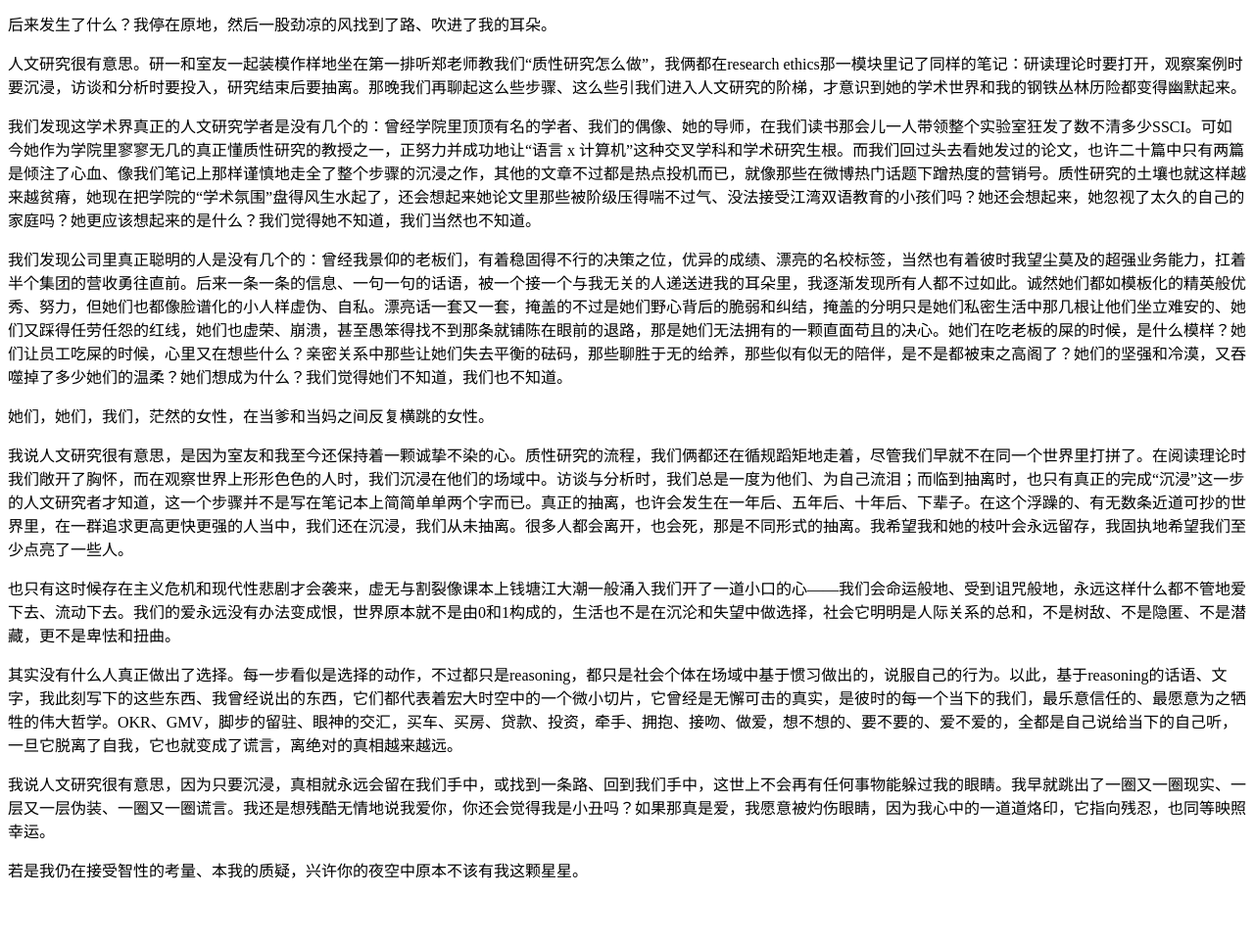
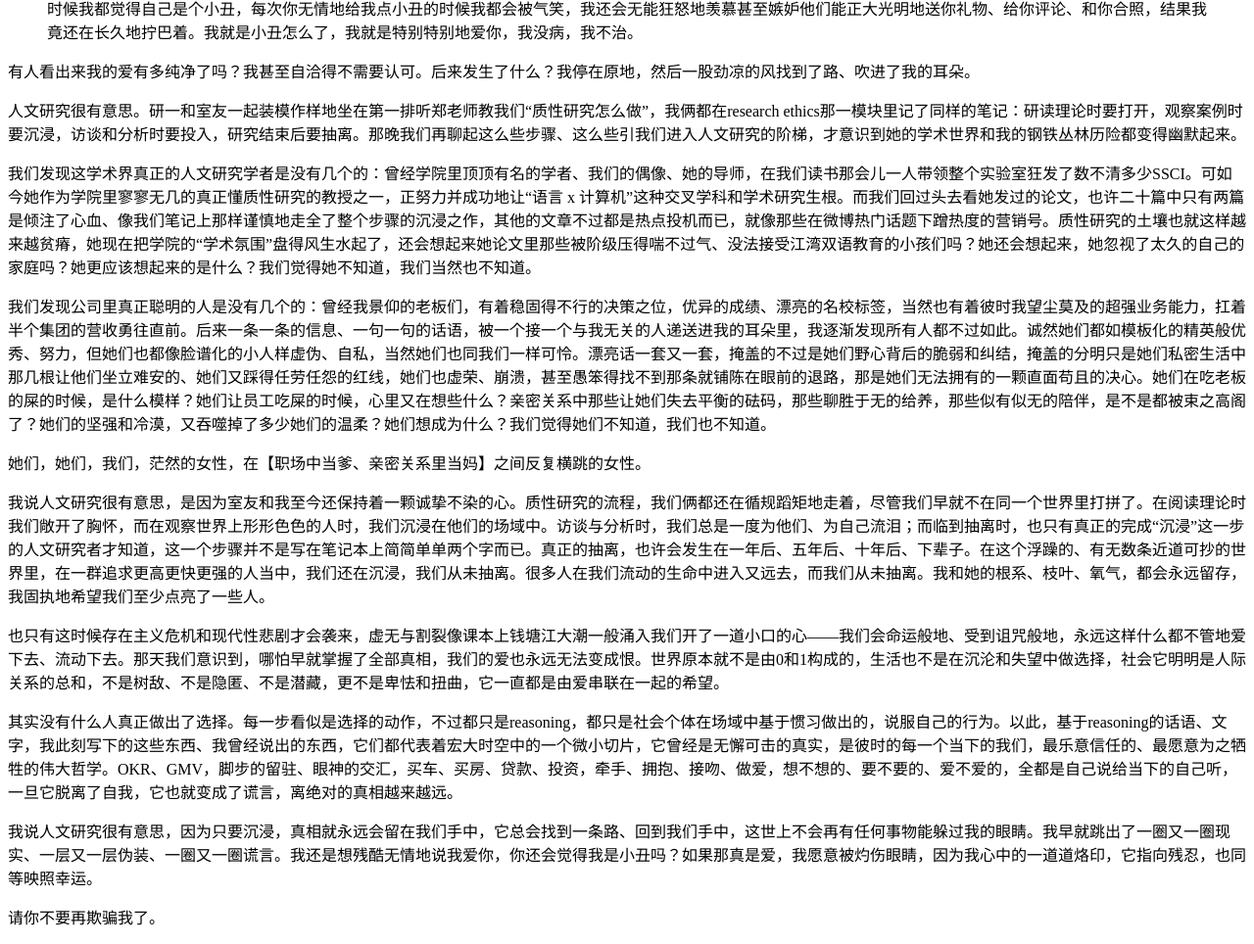
Before and after one commit to irethemelon/blog-le-livre-infini, an Eleventy site: page src/site/notes/永不婚恋.md in a window 1280 px wide. Shown: the part 3922-4886 px from the top of the page at 98% size. Before the commit the page ends 4838 px from the top, so only its background shows below. Built offline with nearby package versions, Linux system fonts and the light colour scheme; Eleventy itself is replaced by a stand-in of ours; files that its build step writes are made by us from their sources; what @sindresorhus/slugify, eleventy-plugin-nesting-toc, fs-file-tree, glob would draw is missing.

Commit message:
Update content src/site/notes/永不婚恋.md

```diff
--- a/src/site/notes/永不婚恋.md
+++ b/src/site/notes/永不婚恋.md
@@ -73,7 +73,7 @@ That’s why I fucking detest roses.
 
 促膝长谈的十几个小时里，我们还是像在宿舍里一样，她窝在床里，我蹲在椅上，我们聊社会聊文化，跳出所有体制与规则去批判世界、重构我们的视野，一不小心脑子又升了好多级。但当我们谈及爱情与前夫的话题时，室友的表现和一年前已经完全不一样了。
 
-她的前夫就在她回来的这几天搬去了悉尼。聪明绝顶的他在29岁这样顺畅地再登人生巅峰，拿下字节算法百万年薪的offer，在朋友圈分享了俗气的悉尼歌剧院。也许他的这段人生也是许多开发工作者梦寐以求的，英俊、聪明、名校、大厂、出国、中产。想必他后来加上的微信好友中，已经有不少男男女女被这般条件迷了去。
+好巧不巧，两人像是约好了，她的前夫就在她回来的这几天搬去了悉尼。两人的微信聊天已经不再针锋相对，我品读上去有种《北京遇上西雅图》中年感。聪明绝顶的他在29岁这样顺畅地再登人生巅峰，拿下字节算法百万年薪的offer，在朋友圈分享了俗气的悉尼歌剧院。也许他的这段人生也是许多开发工作者梦寐以求的，英俊、聪明、名校、大厂、出国、中产。想必他后来加上的微信好友中，已经有不少男男女女被这般条件迷了去。并且，前文他刚患上的抑郁转双向，somehow就这样痊愈了。
 
 “他现在突然想要在那边拿绿卡了，可是这个面试机会一开始还是我帮他network到的。” 室友面无表情地和我说了这句话，一年前的她可是会崩溃地抱着我说的。
 
@@ -93,9 +93,9 @@ That’s why I fucking detest roses.
 
 “一边冷漠地说着自己有多强，一边四处开屏来掩饰自己的脆弱，你其实第一秒就看出来了对吧。”
 
-“我们不是早就意识到我们的困境了吗？We live in this society，男人自始至终都是'我本位'，他们从来没有流动过——谁爱他他就能开启一段配得感拉满的关系，谁不爱他他只会觉得别人不配，他爱谁他就会立刻开启劣等的程式化表演，你不是早就聪明到把谁都看得干干净净了吗？永远，永远都是女性像流水一样去适配、去贴合，也永远都是我们在消耗时间和心神去幻想，甚至去付诸实践，期望收获ROI完全不合理的汇报。爱情是一种错觉，甚至是一种建立在想象上的幻觉。时间和心神对我们来说才是最宝贵的财富啊，你凭什么把这些都浪费在他们身上？”
+“我们不是早就意识到我们的困境了吗？We live in this society，男人自始至终都是'我本位'，他们从来没有流动过——谁爱他他就能开启一段配得感拉满的关系，谁不爱他他只会觉得别人不配，他爱谁他就会立刻开启劣等的程式化表演，你不是早就聪明到把谁都看得干干净净了吗？永远，永远都是女性像流水一样去适配、去贴合，也永远都是我们在消耗时间和心神去幻想，甚至去付诸实践，期望收获ROI完全不合理的回报。爱情是一种错觉，甚至是一种建立在想象上的幻觉。时间和心神对我们来说才是最宝贵的财富啊，你凭什么把这些都浪费在他们身上？”
 
-“你什么都没做错，you just love love。你把爱给出去的时候，从来都不在乎他人身上的标签和价值，也从来都不在乎这会对你造成什么伤害。这是世界上最纯粹的爱，这种爱我只从你这里感受过，我相信你的其他朋友们也会作出同样的评价。要是真有人觉得这是无理取闹、滑稽演绎，那他们是真的不知道爱是什么。”
+“你什么都没做错，you just love love。你把爱给出去的时候，从来都不在乎他人身上的标签和价值，也从来都不在乎这会对你造成什么伤害。这是世界上最纯粹的爱，这种爱我只从你这里感受过，我相信你的其他朋友们也会作出同样的评价。要是真有人觉得这是无理取闹、滑稽演绎，那他们是真的不知道爱是什么。要是真有人因为你这样爱他而让你默默消耗心神，那他根本不是什么好人。”
 
 不知道从哪一年开始，所有人对我说的所有话，都会从我光溜的大脑皮层上滑走。爱是什么？我知道爱是什么吗？我说了我再也不爱、再也不恋，我和她同频地当起了嘴上的femcel，她做到了吗？我做到了吗？
 
@@ -111,22 +111,22 @@ That’s why I fucking detest roses.
 >
 > 然后夏天又会把我们指引到冬天。我也许会越来越慌乱，或越来越成熟。我不知道，但我很在乎，我想变得更好更强，我想让你也变得更好更强。每次我看电影读文学的时候我都觉得自己是个小丑，每次你无情地给我点小丑的时候我都会被气笑，我还会无能狂怒地羡慕甚至嫉妒他们能正大光明地送你礼物、给你评论、和你合照，结果我竟还在长久地拧巴着。我就是小丑怎么了，我就是特别特别地爱你，我没病，我不治。
 
-后来发生了什么？我停在原地，然后一股劲凉的风找到了路、吹进了我的耳朵。
+有人看出来我的爱有多纯净了吗？我甚至自洽得不需要认可。后来发生了什么？我停在原地，然后一股劲凉的风找到了路、吹进了我的耳朵。
 
 人文研究很有意思。研一和室友一起装模作样地坐在第一排听郑老师教我们“质性研究怎么做”，我俩都在research ethics那一模块里记了同样的笔记：研读理论时要打开，观察案例时要沉浸，访谈和分析时要投入，研究结束后要抽离。那晚我们再聊起这么些步骤、这么些引我们进入人文研究的阶梯，才意识到她的学术世界和我的钢铁丛林历险都变得幽默起来。
 
 我们发现这学术界真正的人文研究学者是没有几个的：曾经学院里顶顶有名的学者、我们的偶像、她的导师，在我们读书那会儿一人带领整个实验室狂发了数不清多少SSCI。可如今她作为学院里寥寥无几的真正懂质性研究的教授之一，正努力并成功地让“语言 x 计算机”这种交叉学科和学术研究生根。而我们回过头去看她发过的论文，也许二十篇中只有两篇是倾注了心血、像我们笔记上那样谨慎地走全了整个步骤的沉浸之作，其他的文章不过都是热点投机而已，就像那些在微博热门话题下蹭热度的营销号。质性研究的土壤也就这样越来越贫瘠，她现在把学院的“学术氛围”盘得风生水起了，还会想起来她论文里那些被阶级压得喘不过气、没法接受江湾双语教育的小孩们吗？她还会想起来，她忽视了太久的自己的家庭吗？她更应该想起来的是什么？我们觉得她不知道，我们当然也不知道。
 
-我们发现公司里真正聪明的人是没有几个的：曾经我景仰的老板们，有着稳固得不行的决策之位，优异的成绩、漂亮的名校标签，当然也有着彼时我望尘莫及的超强业务能力，扛着半个集团的营收勇往直前。后来一条一条的信息、一句一句的话语，被一个接一个与我无关的人递送进我的耳朵里，我逐渐发现所有人都不过如此。诚然她们都如模板化的精英般优秀、努力，但她们也都像脸谱化的小人样虚伪、自私。漂亮话一套又一套，掩盖的不过是她们野心背后的脆弱和纠结，掩盖的分明只是她们私密生活中那几根让他们坐立难安的、她们又踩得任劳任怨的红线，她们也虚荣、崩溃，甚至愚笨得找不到那条就铺陈在眼前的退路，那是她们无法拥有的一颗直面苟且的决心。她们在吃老板的屎的时候，是什么模样？她们让员工吃屎的时候，心里又在想些什么？亲密关系中那些让她们失去平衡的砝码，那些聊胜于无的给养，那些似有似无的陪伴，是不是都被束之高阁了？她们的坚强和冷漠，又吞噬掉了多少她们的温柔？她们想成为什么？我们觉得她们不知道，我们也不知道。
+我们发现公司里真正聪明的人是没有几个的：曾经我景仰的老板们，有着稳固得不行的决策之位，优异的成绩、漂亮的名校标签，当然也有着彼时我望尘莫及的超强业务能力，扛着半个集团的营收勇往直前。后来一条一条的信息、一句一句的话语，被一个接一个与我无关的人递送进我的耳朵里，我逐渐发现所有人都不过如此。诚然她们都如模板化的精英般优秀、努力，但她们也都像脸谱化的小人样虚伪、自私，当然她们也同我们一样可怜。漂亮话一套又一套，掩盖的不过是她们野心背后的脆弱和纠结，掩盖的分明只是她们私密生活中那几根让他们坐立难安的、她们又踩得任劳任怨的红线，她们也虚荣、崩溃，甚至愚笨得找不到那条就铺陈在眼前的退路，那是她们无法拥有的一颗直面苟且的决心。她们在吃老板的屎的时候，是什么模样？她们让员工吃屎的时候，心里又在想些什么？亲密关系中那些让她们失去平衡的砝码，那些聊胜于无的给养，那些似有似无的陪伴，是不是都被束之高阁了？她们的坚强和冷漠，又吞噬掉了多少她们的温柔？她们想成为什么？我们觉得她们不知道，我们也不知道。
 
-她们，她们，我们，茫然的女性，在当爹和当妈之间反复横跳的女性。
+她们，她们，我们，茫然的女性，在【职场中当爹、亲密关系里当妈】之间反复横跳的女性。
 
-我说人文研究很有意思，是因为室友和我至今还保持着一颗诚挚不染的心。质性研究的流程，我们俩都还在循规蹈矩地走着，尽管我们早就不在同一个世界里打拼了。在阅读理论时我们敞开了胸怀，而在观察世界上形形色色的人时，我们沉浸在他们的场域中。访谈与分析时，我们总是一度为他们、为自己流泪；而临到抽离时，也只有真正的完成“沉浸”这一步的人文研究者才知道，这一个步骤并不是写在笔记本上简简单单两个字而已。真正的抽离，也许会发生在一年后、五年后、十年后、下辈子。在这个浮躁的、有无数条近道可抄的世界里，在一群追求更高更快更强的人当中，我们还在沉浸，我们从未抽离。很多人都会离开，也会死，那是不同形式的抽离。我希望我和她的枝叶会永远留存，我固执地希望我们至少点亮了一些人。
+我说人文研究很有意思，是因为室友和我至今还保持着一颗诚挚不染的心。质性研究的流程，我们俩都还在循规蹈矩地走着，尽管我们早就不在同一个世界里打拼了。在阅读理论时我们敞开了胸怀，而在观察世界上形形色色的人时，我们沉浸在他们的场域中。访谈与分析时，我们总是一度为他们、为自己流泪；而临到抽离时，也只有真正的完成“沉浸”这一步的人文研究者才知道，这一个步骤并不是写在笔记本上简简单单两个字而已。真正的抽离，也许会发生在一年后、五年后、十年后、下辈子。在这个浮躁的、有无数条近道可抄的世界里，在一群追求更高更快更强的人当中，我们还在沉浸，我们从未抽离。很多人在我们流动的生命中进入又远去，而我们从未抽离。我和她的根系、枝叶、氧气，都会永远留存，我固执地希望我们至少点亮了一些人。
 
-也只有这时候存在主义危机和现代性悲剧才会袭来，虚无与割裂像课本上钱塘江大潮一般涌入我们开了一道小口的心——我们会命运般地、受到诅咒般地，永远这样什么都不管地爱下去、流动下去。我们的爱永远没有办法变成恨，世界原本就不是由0和1构成的，生活也不是在沉沦和失望中做选择，社会它明明是人际关系的总和，不是树敌、不是隐匿、不是潜藏，更不是卑怯和扭曲。
+也只有这时候存在主义危机和现代性悲剧才会袭来，虚无与割裂像课本上钱塘江大潮一般涌入我们开了一道小口的心——我们会命运般地、受到诅咒般地，永远这样什么都不管地爱下去、流动下去。那天我们意识到，哪怕早就掌握了全部真相，我们的爱也永远无法变成恨。世界原本就不是由0和1构成的，生活也不是在沉沦和失望中做选择，社会它明明是人际关系的总和，不是树敌、不是隐匿、不是潜藏，更不是卑怯和扭曲，它一直都是由爱串联在一起的希望。
 
 其实没有什么人真正做出了选择。每一步看似是选择的动作，不过都只是reasoning，都只是社会个体在场域中基于惯习做出的，说服自己的行为。以此，基于reasoning的话语、文字，我此刻写下的这些东西、我曾经说出的东西，它们都代表着宏大时空中的一个微小切片，它曾经是无懈可击的真实，是彼时的每一个当下的我们，最乐意信任的、最愿意为之牺牲的伟大哲学。OKR、GMV，脚步的留驻、眼神的交汇，买车、买房、贷款、投资，牵手、拥抱、接吻、做爱，想不想的、要不要的、爱不爱的，全都是自己说给当下的自己听，一旦它脱离了自我，它也就变成了谎言，离绝对的真相越来越远。
 
-我说人文研究很有意思，因为只要沉浸，真相就永远会留在我们手中，或找到一条路、回到我们手中，这世上不会再有任何事物能躲过我的眼睛。我早就跳出了一圈又一圈现实、一层又一层伪装、一圈又一圈谎言。我还是想残酷无情地说我爱你，你还会觉得我是小丑吗？如果那真是爱，我愿意被灼伤眼睛，因为我心中的一道道烙印，它指向残忍，也同等映照幸运。
+我说人文研究很有意思，因为只要沉浸，真相就永远会留在我们手中，它总会找到一条路、回到我们手中，这世上不会再有任何事物能躲过我的眼睛。我早就跳出了一圈又一圈现实、一层又一层伪装、一圈又一圈谎言。我还是想残酷无情地说我爱你，你还会觉得我是小丑吗？如果那真是爱，我愿意被灼伤眼睛，因为我心中的一道道烙印，它指向残忍，也同等映照幸运。
 
-若是我仍在接受智性的考量、本我的质疑，兴许你的夜空中原本不该有我这颗星星。
+请你不要再欺骗我了。
```
